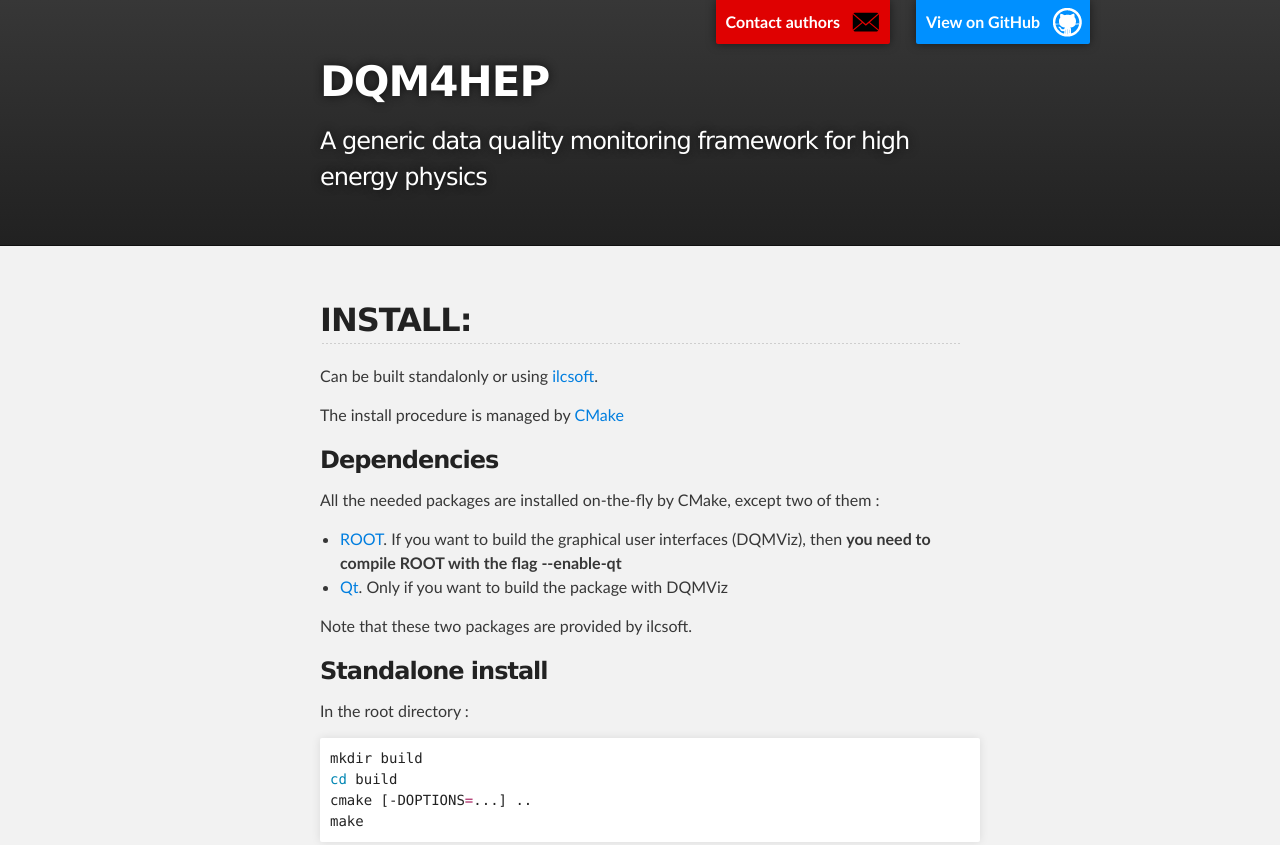
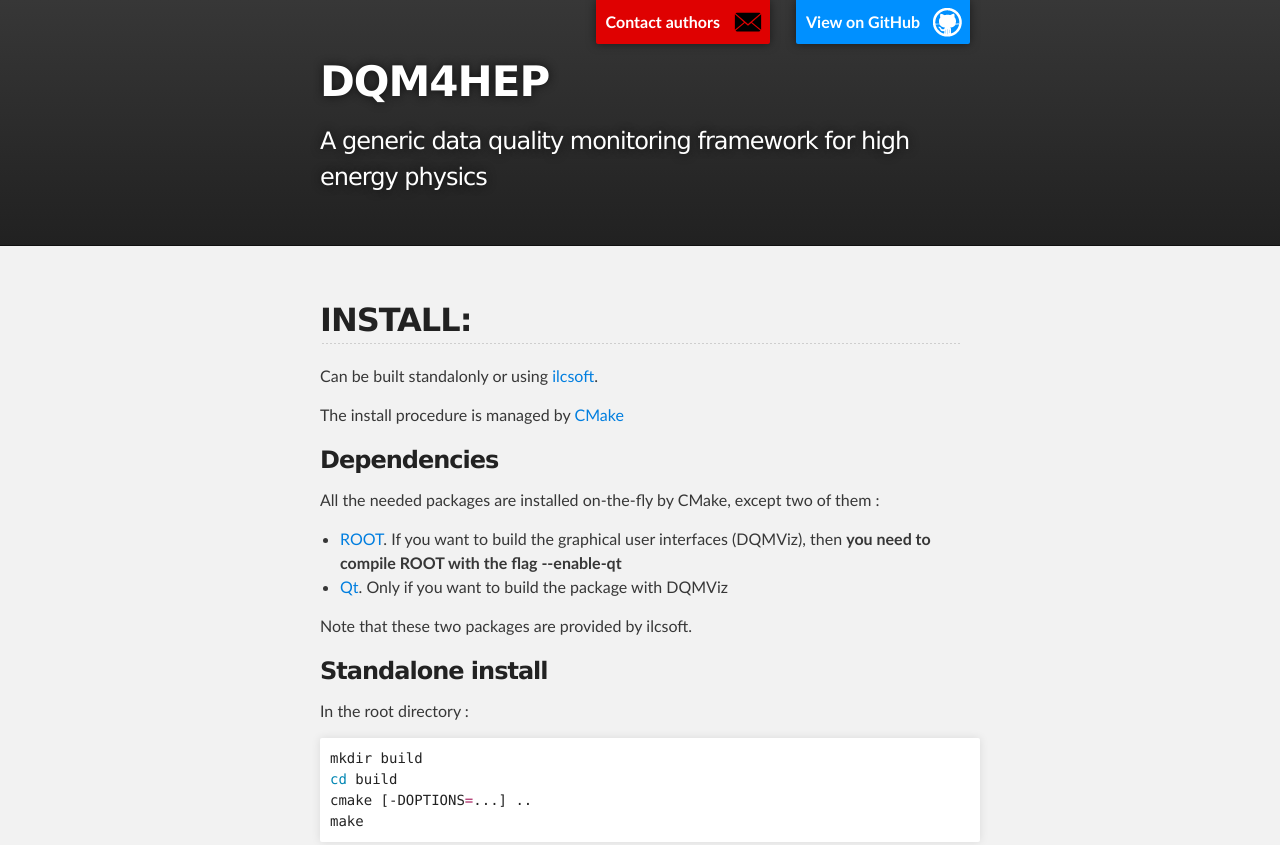
Before and after one commit to DQM4HEP/DQM4HEP.github.io, a plain HTML site: page index.html in a window 1280 px wide. Shown: the top 845 px of the page. Drawn offline with Linux system fonts and the light colour scheme.

Commit message:
main stylesheet reviewed for contact author button

```diff
--- a/stylesheets/stylesheet.css
+++ b/stylesheets/stylesheet.css
@@ -275,7 +275,7 @@ Full-Width Styles
   display: block;
   position: absolute;
   top:0;
-  right: -120px;
+  right: 0px;
   z-index: 10;
   padding: 10px 50px 10px 10px;
   color: #fff;
@@ -290,12 +290,12 @@ Full-Width Styles
   display: block;
   position: absolute;
   top:0;
-  right: 80px;
+  right: 200px;
   z-index: 10;
   padding: 10px 50px 10px 10px;
   color: #fff;
-  background: url('../images/icon_mail.svg') #DF0101 no-repeat 105% 50%;
-  background-size: 60px 30px;
+  background: url('../images/icon_mail.svg') #DF0101 no-repeat 95% 50%;
+  background-size: 30px 30px;
   font-weight: 700;
   box-shadow: 0 0 10px rgba(0,0,0,.5);
   border-bottom-left-radius: 2px;
```
